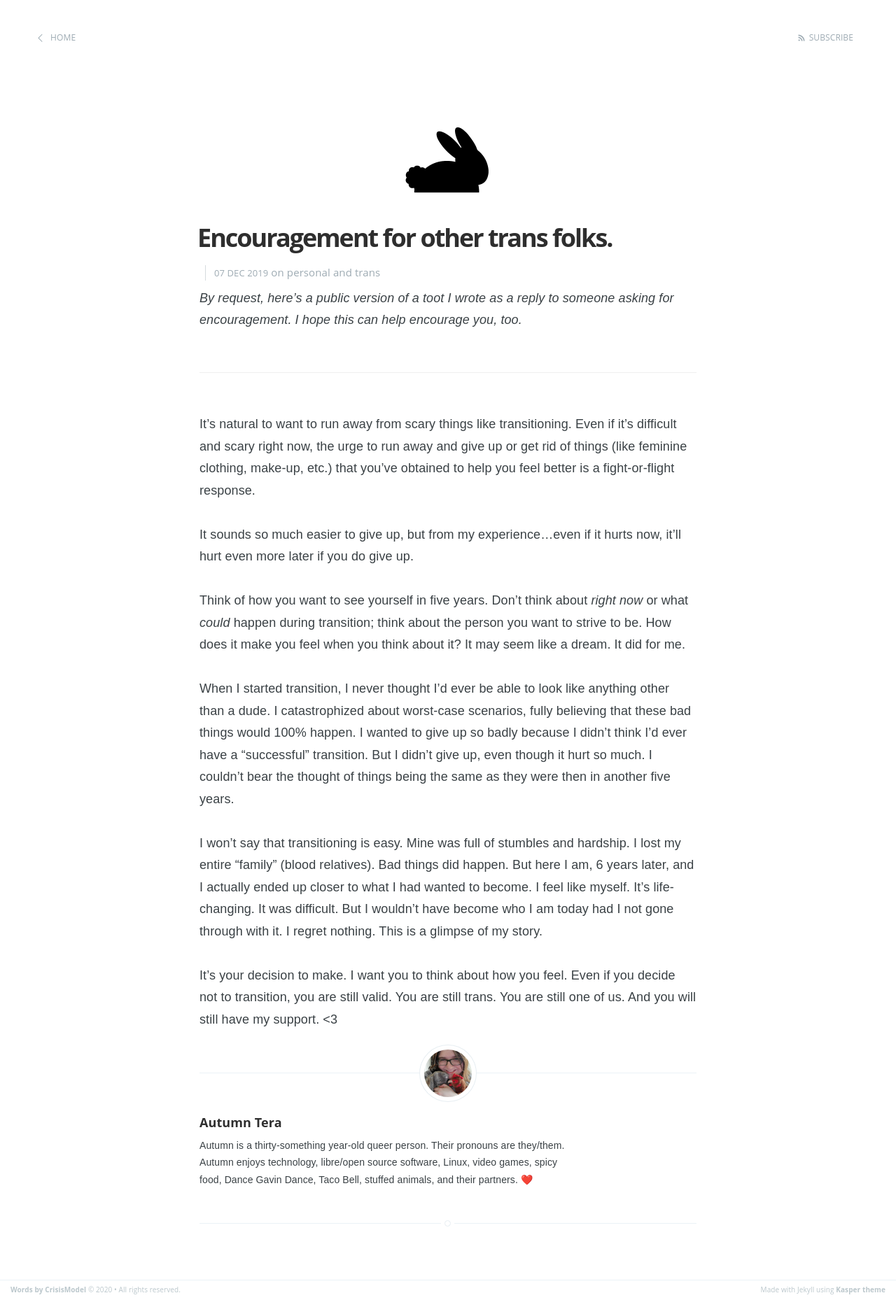
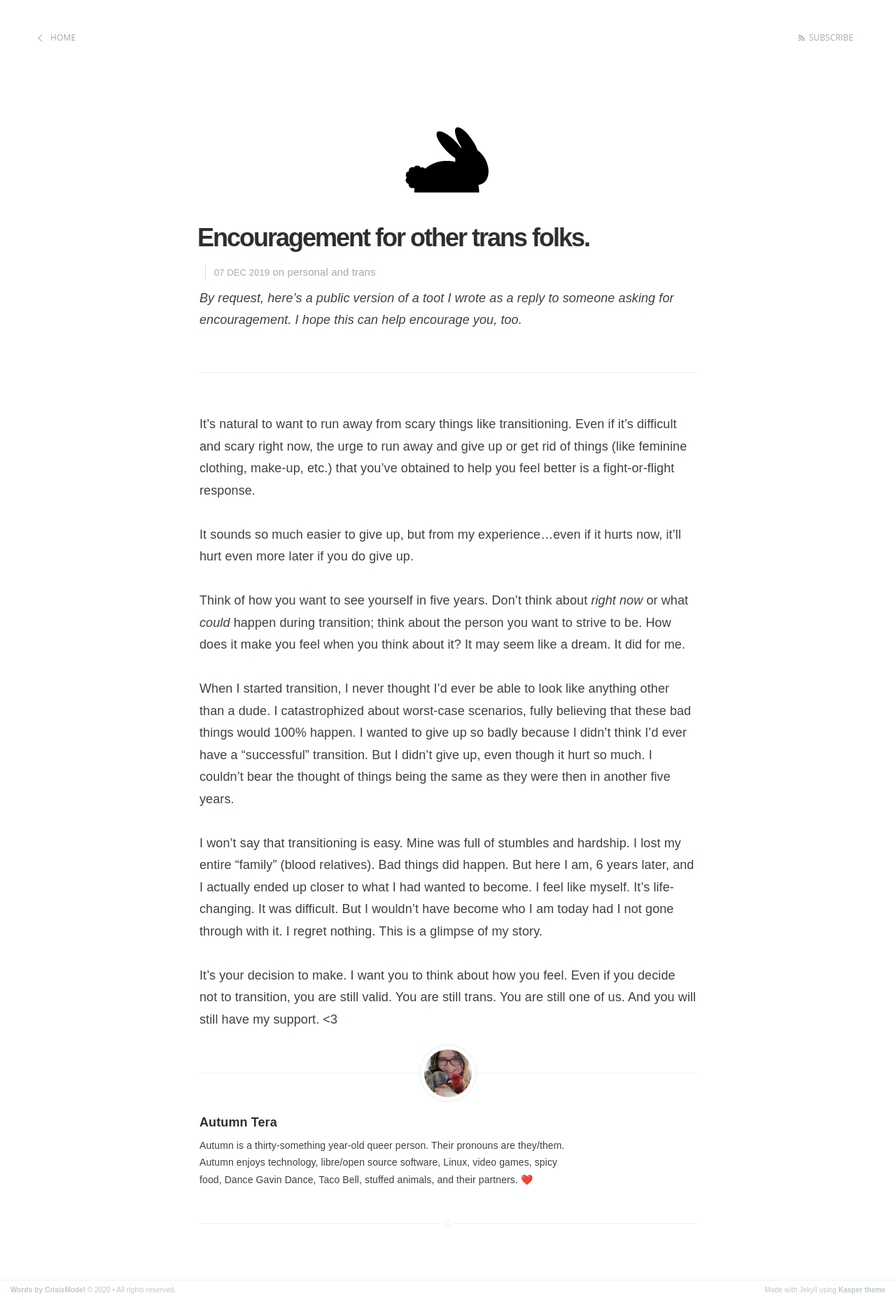
Before and after one commit to CrisisModel/crisismodel.github.io, a Jekyll site: the page built from _posts/2019-12-07-trans-support.md, in a window 1280 px wide. Shown: the whole page at 70% size. Built offline with Jekyll 4.4.1, drawn with Linux system fonts in a browser that asks for light colours; some web fonts are replaced.

Commit message:
Font tweaks

```diff
--- a/assets/css/screen.css
+++ b/assets/css/screen.css
@@ -202,7 +202,7 @@ h4, h5, h6 {
     color: #2E2E2E;
     line-height: 1.15em;
     margin: 0 0 0.4em 0;
-    font-family: "Open Sans", sans-serif;
+    font-family: 'Average Sans', sans-serif;
 }
 
 h1 {
@@ -665,7 +665,7 @@ margin on the iframe, cause it breaks stuff. */
     font-size: 5rem;
     letter-spacing: -1px;
     font-weight: 700;
-    font-family: "Open Sans", sans-serif;
+    font-family: 'Average Sans', sans-serif;
     color: #fff;
 }
 
@@ -765,7 +765,7 @@ body:not(.post-template) .post-title {
 .post-meta {
     display: block;
     margin: 1.75rem 0 1rem 0;
-    font-family: "Open Sans", sans-serif;
+    font-family: 'Average Sans', sans-serif;
     font-size: 1.5rem;
     line-height: 2.2rem;
     color: #9EABB3;
@@ -1214,7 +1214,7 @@ body:not(.post-template) .post-title {
     width: 80%;
     max-width: 710px;
     margin: 4rem auto;
-    font-family: "Open Sans", sans-serif;
+    font-family: 'Average Sans', sans-serif;
     font-size: 1.3rem;
     color: #9EABB3;
     text-align: center;
@@ -1301,7 +1301,7 @@ body:not(.post-template) .post-title {
     margin: 8rem 0 0 0;
     padding: 0.5rem 15px;
     border-top: #EBF2F6 1px solid;
-    font-family: "Open Sans", sans-serif;
+    font-family: 'Average Sans', sans-serif;
     font-size: 1rem;
     line-height: 1.75em;
     color: #BBC7CC;
```
Also changed, not shown: 1 other file.
